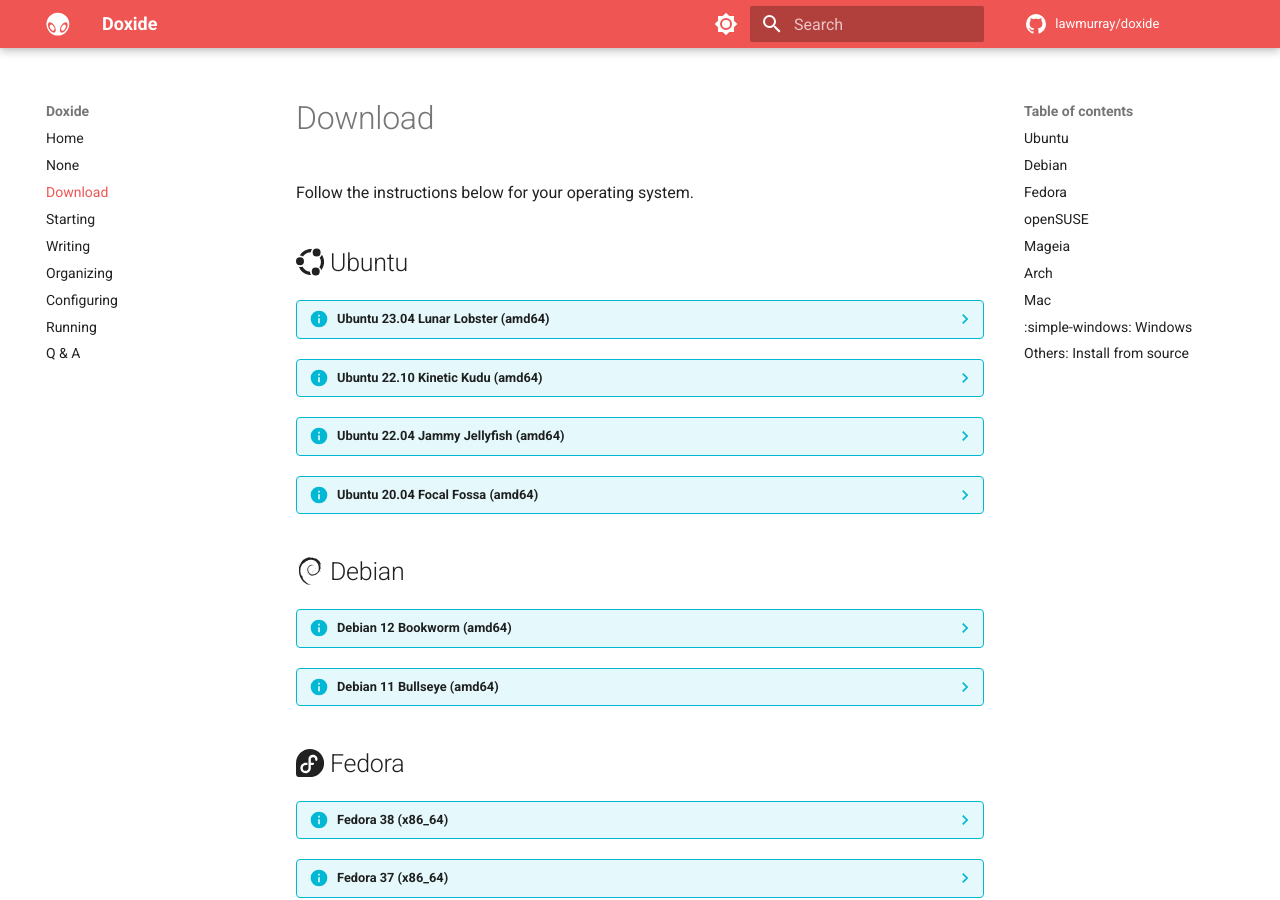
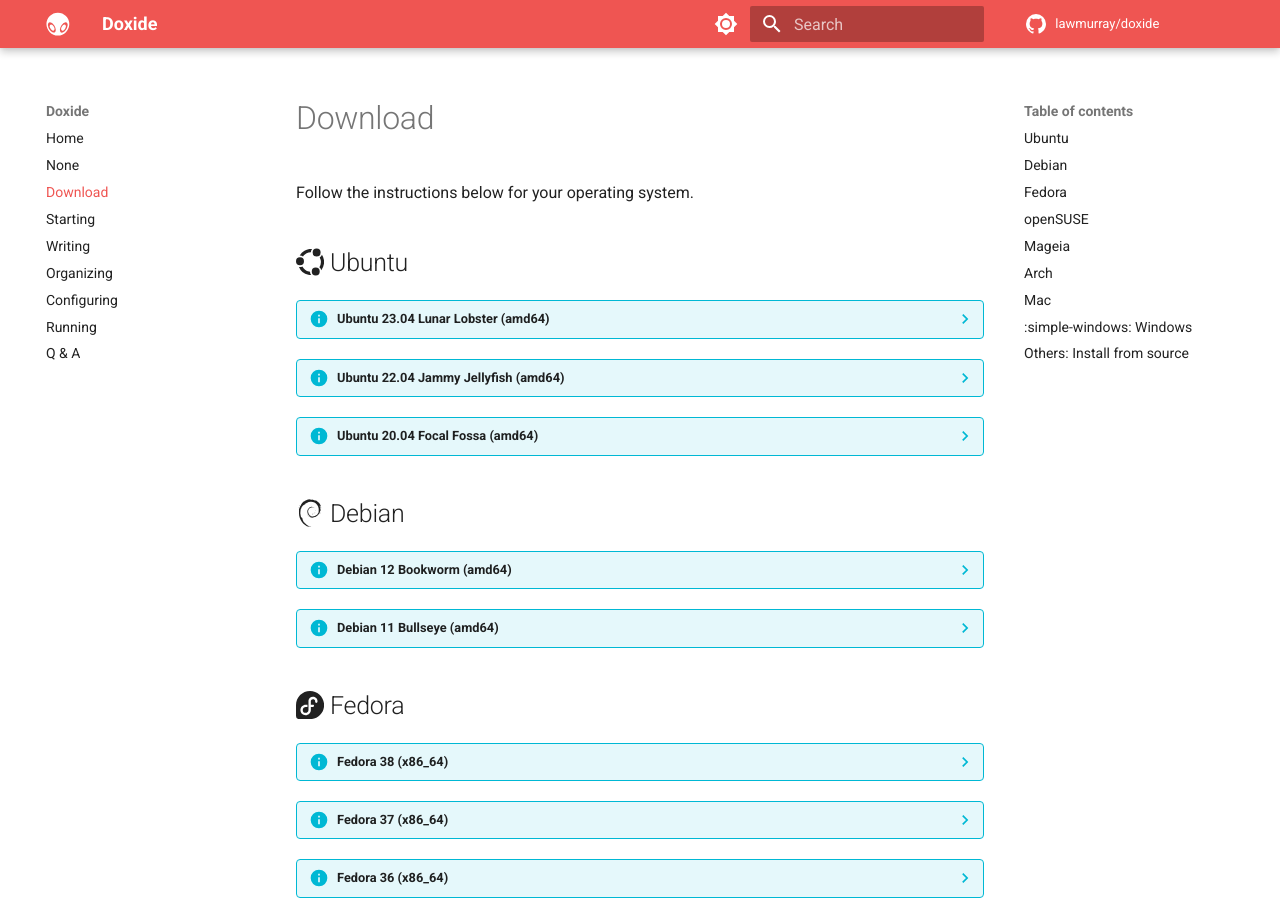
Before and after one commit to lawmurray/doxide, an MkDocs documentation site: the page built from docs/installation.md, in a window 1280 px wide and 900 px high. Built offline with MkDocs 1.6.1 and Material for MkDocs 9.7.7, drawn with Linux system fonts in a browser that asks for light colours; comment, search, counter and statistics services are not loaded; some of the changed lines change nothing that is shown.

Commit message:
Removed kinetic from website.

````diff
--- a/docs/installation.md
+++ b/docs/installation.md
@@ -8,19 +8,6 @@
     Install Doxide:
     ```
     echo 'deb http://download.indii.org/deb lunar main' | sudo tee /etc/apt/sources.list.d/indii.org.list
-    curl -fsSL https://download.indii.org/deb/Release.key | gpg --dearmor | sudo tee /etc/apt/trusted.gpg.d/indii.org.gpg > /dev/null
-    sudo apt update
-    sudo apt install doxide
-    ```
-    Install [MkDocs][mkdocs] and [Material for MkDocs][material]:
-    ```
-    pip install mkdocs mkdocs-material
-    ```
-
-??? info "Ubuntu 22.10 Kinetic Kudu (amd64)"
-    Install Doxide:
-    ```
-    echo 'deb http://download.indii.org/deb kinetic main' | sudo tee /etc/apt/sources.list.d/indii.org.list
     curl -fsSL https://download.indii.org/deb/Release.key | gpg --dearmor | sudo tee /etc/apt/trusted.gpg.d/indii.org.gpg > /dev/null
     sudo apt update
     sudo apt install doxide
````
